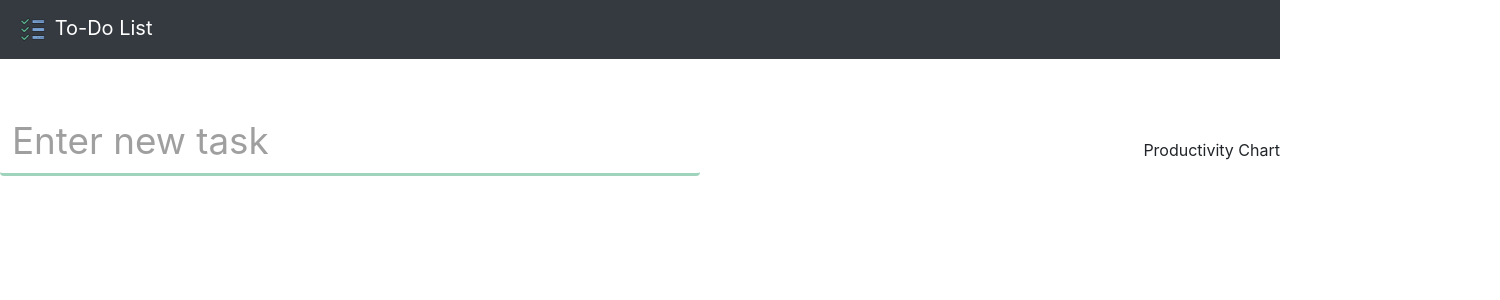
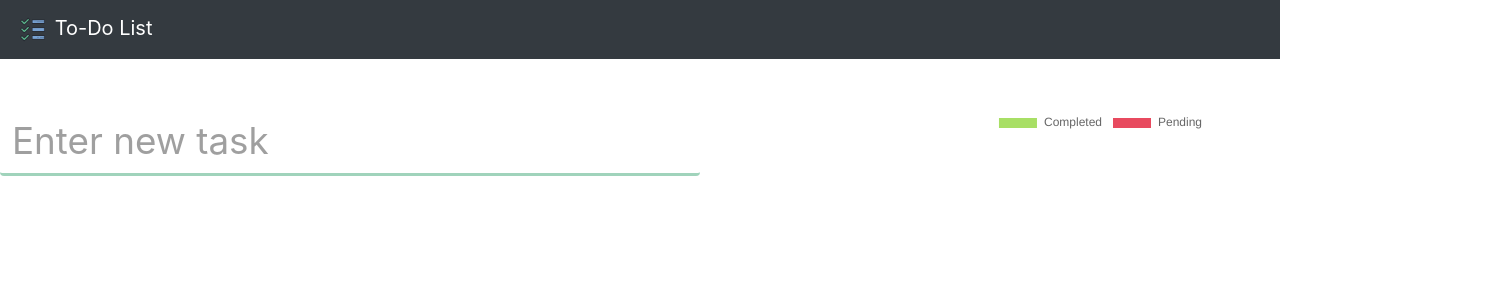
Before and after one commit to jharteaga/react-todo-list, a React (Create React App) app: page / in a window 1280 px wide. Shown: the top 300 px of the page, 1500 px wide, since content can reach past the window. Built offline with nearby package versions, Linux system fonts and the light colour scheme.

Commit message:
Add Doughnut Chart for tasks

```diff
--- a/package.json
+++ b/package.json
@@ -9,8 +9,10 @@
     "@testing-library/react": "^9.5.0",
     "@testing-library/user-event": "^7.2.1",
     "bootstrap": "^4.5.0",
+    "chart.js": "^2.9.3",
     "react": "^16.13.1",
     "react-bootstrap": "^1.0.1",
+    "react-chartjs-2": "^2.9.0",
     "react-dom": "^16.13.1",
     "react-scripts": "3.4.1"
   },
--- a/src/App.js
+++ b/src/App.js
@@ -1,16 +1,12 @@
 import React from 'react';
 import NavBar from './components/NavBar';
 import ToDoList from './components/ToDoList';
-import ProductivityChart from './components/ProductivityChart';
 
 function App() {
   return (
     <React.Fragment>
       <NavBar />
-      <div className="main-container">
-        <ToDoList />
-        <ProductivityChart />
-      </div>
+      <ToDoList />
     </React.Fragment>
   );
 }
--- a/src/Service.js
+++ b/src/Service.js
@@ -42,3 +42,9 @@ export const updateTask = (newDescription, task) => {
   localStorage.setItem('tasks', JSON.stringify(tasks));
   return tasks;
 };
+
+export const getDataChart = (tasks) => {
+  const numCompleted = tasks.filter((t) => t.completed).length;
+  const numPending = tasks.filter((t) => !t.completed).length;
+  return { pending: numPending, completed: numCompleted };
+};
--- a/src/components/ProductivityChart.jsx
+++ b/src/components/ProductivityChart.jsx
@@ -1,7 +1,34 @@
-import React from 'react';
+import React, { useState, useEffect } from 'react';
+import { Doughnut } from 'react-chartjs-2';
 
-function ProductivityChart(props) {
-  return <div>Productivity Chart</div>;
-}
+const ProductivityChart = ({ tasks }) => {
+  const [data, setData] = useState({});
+
+  useEffect(() => {
+    const newData = {
+      labels: ['Completed', 'Pending'],
+      datasets: [
+        {
+          label: 'To-Do List',
+          data: [
+            tasks.filter((t) => t.completed).length,
+            tasks.filter((t) => !t.completed).length,
+          ],
+          backgroundColor: ['#a8df65', '#e84a5f'],
+          hoverBorderWidth: 3,
+          hoverBorderColor: '#000',
+        },
+      ],
+    };
+
+    setData(newData);
+  }, [tasks]);
+
+  return (
+    <div>
+      <Doughnut data={data} width={800} height={400} />
+    </div>
+  );
+};
 
 export default ProductivityChart;
--- a/src/components/ToDoList.jsx
+++ b/src/components/ToDoList.jsx
@@ -8,6 +8,7 @@ import {
 } from '../Service';
 import NewTask from './NewTask';
 import Task from './Task';
+import ProductivityChart from './ProductivityChart';
 
 const ToDoList = (props) => {
   const [tasks, setTasks] = useState(() => getTasks());
@@ -18,7 +19,7 @@ const ToDoList = (props) => {
   };
 
   const handleCheckedTask = (task) => {
-    setTasks(() => checkedTask(task));
+    setTasks(checkedTask(task));
   };
 
   const handleNewTaskInput = (task) => {
@@ -35,6 +36,7 @@ const ToDoList = (props) => {
   };
 
   return (
+    <div className="main-container">
       <div className="todo-container">
         <NewTask
           onAddTask={handleAddTask}
@@ -48,6 +50,8 @@ const ToDoList = (props) => {
           onUpdateTaskInput={handleNewTaskInput}
         />
       </div>
+      <ProductivityChart tasks={tasks} />
+    </div>
   );
 };
 
--- a/src/index.css
+++ b/src/index.css
@@ -13,7 +13,7 @@ body {
   margin: 3em auto 0;
   display: flex;
   justify-content: space-between;
-  align-items: center;
+  align-items: flex-start;
 }
 
 .todo-container {
```
Also changed, not shown: 1 other file (tests, documents, lock files or other folders). Lines whose indentation alone changed are shown as unchanged.
